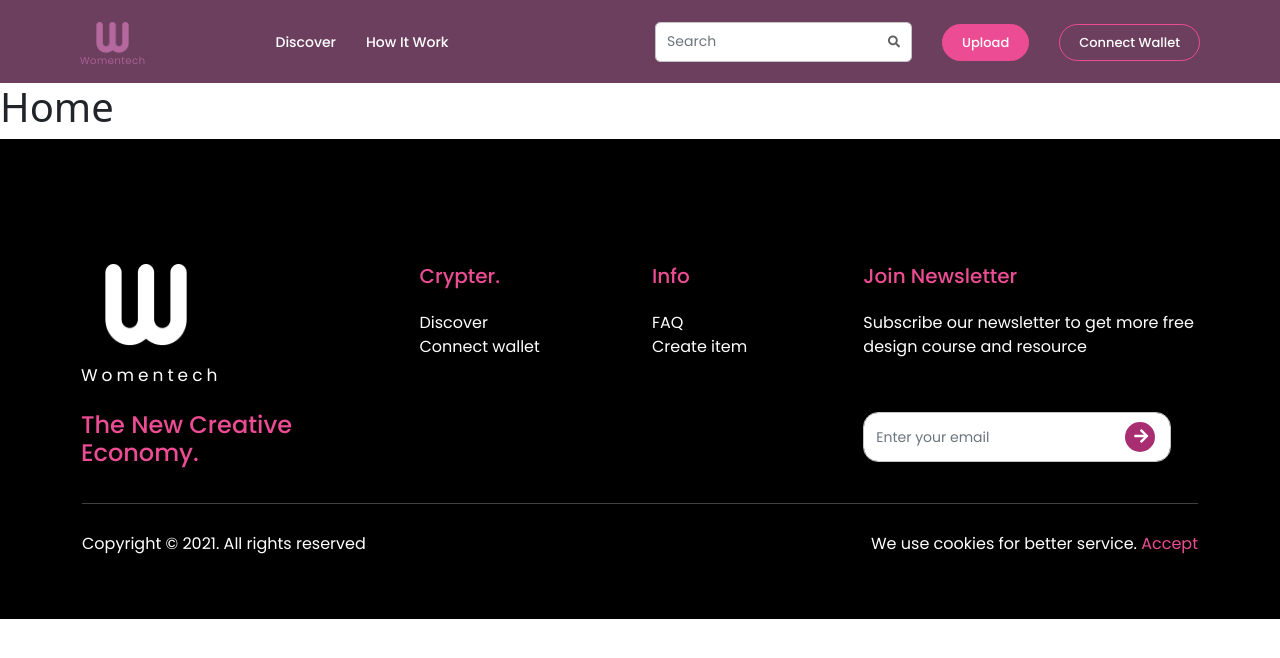
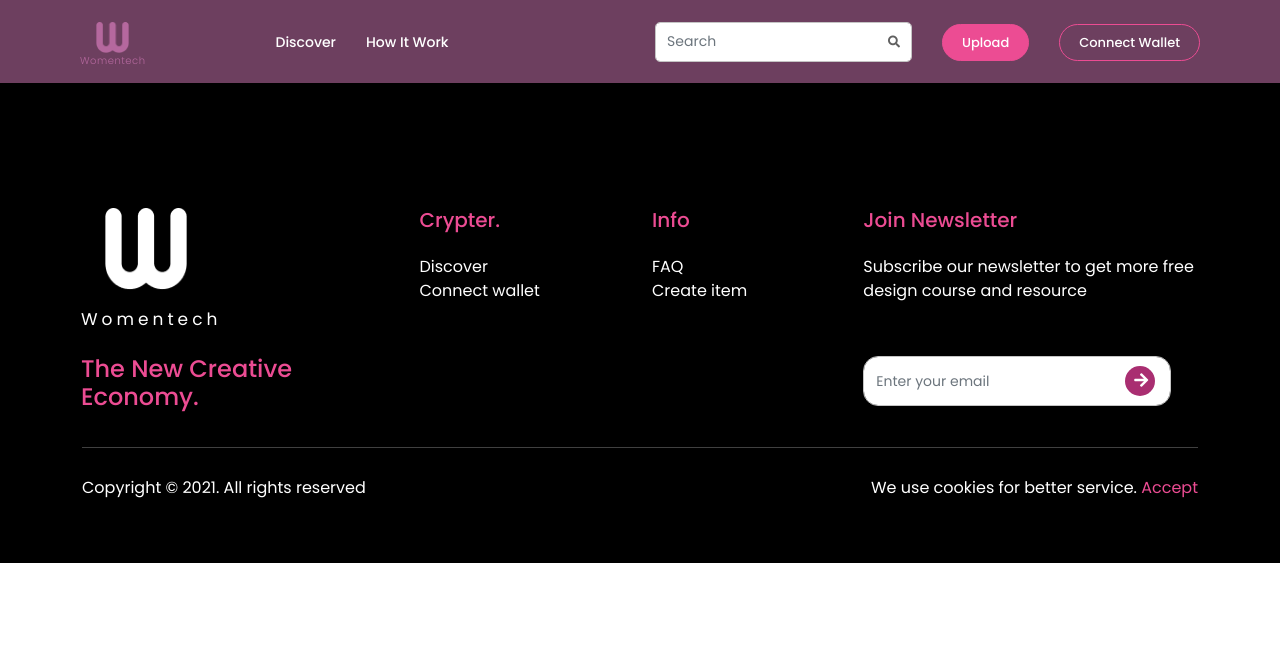
Before and after one commit to vovantruong/24-11-21-ntf-market, a React (Create React App) app: page / in a window 1280 px wide. Shown: the top 658 px of the page. Built offline with nearby package versions, Linux system fonts and the light colour scheme.

Commit message:
commit add components

```diff
--- a/src/assets/css/Footer.css
+++ b/src/assets/css/Footer.css
@@ -1,13 +1,13 @@
 @import url("https://fonts.googleapis.com/css2?family=Exo+2:wght@200;300;400;500;600;700;800;900&family=Lora:wght@400;500;600;700&family=Poppins:wght@100;200;300;400;500;600;700;800;900&display=swap");
 
 :root {
-  --bg-main: #000000;
-  --txt-light: #ffffff;
-  --txt-pink: #ec4c93;
-  --bd-radius-input: 15px;
-  --bd-input: 1px solid #c4c4c4;
-  --bd-radius-btn: 50%;
-  --txt-dark-pink: #a92e71;
+  --bg-main-footer: #000000;
+  --txt-light-footer: #ffffff;
+  --txt-pink-footer: #ec4c93;
+  --bd-radius-input-footer: 15px;
+  --bd-input-footer: 1px solid #c4c4c4;
+  --bd-radius-btn-footer: 50%;
+  --txt-dark-pink-footer: #a92e71;
 }
 
 #footer li {
@@ -15,12 +15,12 @@
 }
 
 #footer a {
-  color: var(--txt-light);
+  color: var(--txt-light-footer);
   text-decoration: none;
 }
 
 #footer a:hover {
-  color: var(--txt-dark-pink);
+  color: var(--txt-dark-pink-footer);
   transition: 0.2s all;
 }
 
@@ -33,21 +33,21 @@
 
 #footer {
   font-family: "Poppins", sans-serif;
-  background-color: var(--bg-main);
+  background-color: var(--bg-main-footer);
   max-width: 1920px;
   height: 480px;
-  color: var(--txt-light);
+  color: var(--txt-light-footer);
 }
 
 #footer h3 {
   font-size: 24px;
-  color: var(--txt-pink);
+  color: var(--txt-pink-footer);
   margin: 0;
 }
 
 #footer h4 {
   font-size: 20px;
-  color: var(--txt-pink);
+  color: var(--txt-pink-footer);
   margin: 0;
 }
 
@@ -122,8 +122,8 @@
   font-size: 14px;
   width: 100%;
   height: 100%;
-  border-radius: var(--bd-radius-input);
-  border: var(--bd-input);
+  border-radius: var(--bd-radius-input-footer);
+  border: var(--bd-input-footer);
   box-shadow: none;
 }
 
@@ -133,8 +133,8 @@
   right: 16px;
   width: 30px;
   height: 30px;
-  border-radius: var(--bd-radius-btn);
-  background: var(--txt-dark-pink);
+  border-radius: var(--bd-radius-btn-footer);
+  background: var(--txt-dark-pink-footer);
   color: var(--txt-light);
   outline: none;
   border: none;
@@ -168,11 +168,11 @@
 }
 
 #footer .bottom__footer a {
-  color: var(--txt-pink);
+  color: var(--txt-pink-footer);
 }
 
 #footer .bottom__footer a:hover {
-  color: var(--txt-dark-pink);
+  color: var(--txt-dark-pink-footer);
 }
 
 /* =============================== Responsive ================================== */
--- a/src/components/Home.jsx
+++ b/src/components/Home.jsx
@@ -1,13 +1,14 @@
 import React from "react"
 import Footer from "./Header_Footer/Footer";
 import Header from "./Header_Footer/Header"
+import CreatorNetwork from './Home/CreatorNetwork'
 import "bootstrap/dist/css/bootstrap.min.css";
 
 function Home() {
   return(
     <div id="home">
       <Header />
-      <h1>Home</h1>
+     <CreatorNetwork />
       <Footer />
     </div>
   )
--- /dev/null
+++ b/src/components/Home/CreatorNetwork.jsx
@@ -0,0 +1,10 @@
+import React from 'react'
+
+function CreatorNetwork() {
+    return (
+        <section id="creator__network">
+        </section>
+    )
+}
+
+export default CreatorNetwork
```
Also changed, not shown: src/components/Home/Crypter.jsx (added), src/components/Home/HomeDiscover.jsx (added), src/components/Home/HotBid.jsx (added), src/components/Home/HotCollections.jsx (added), src/components/Home/Seller.jsx (added).
